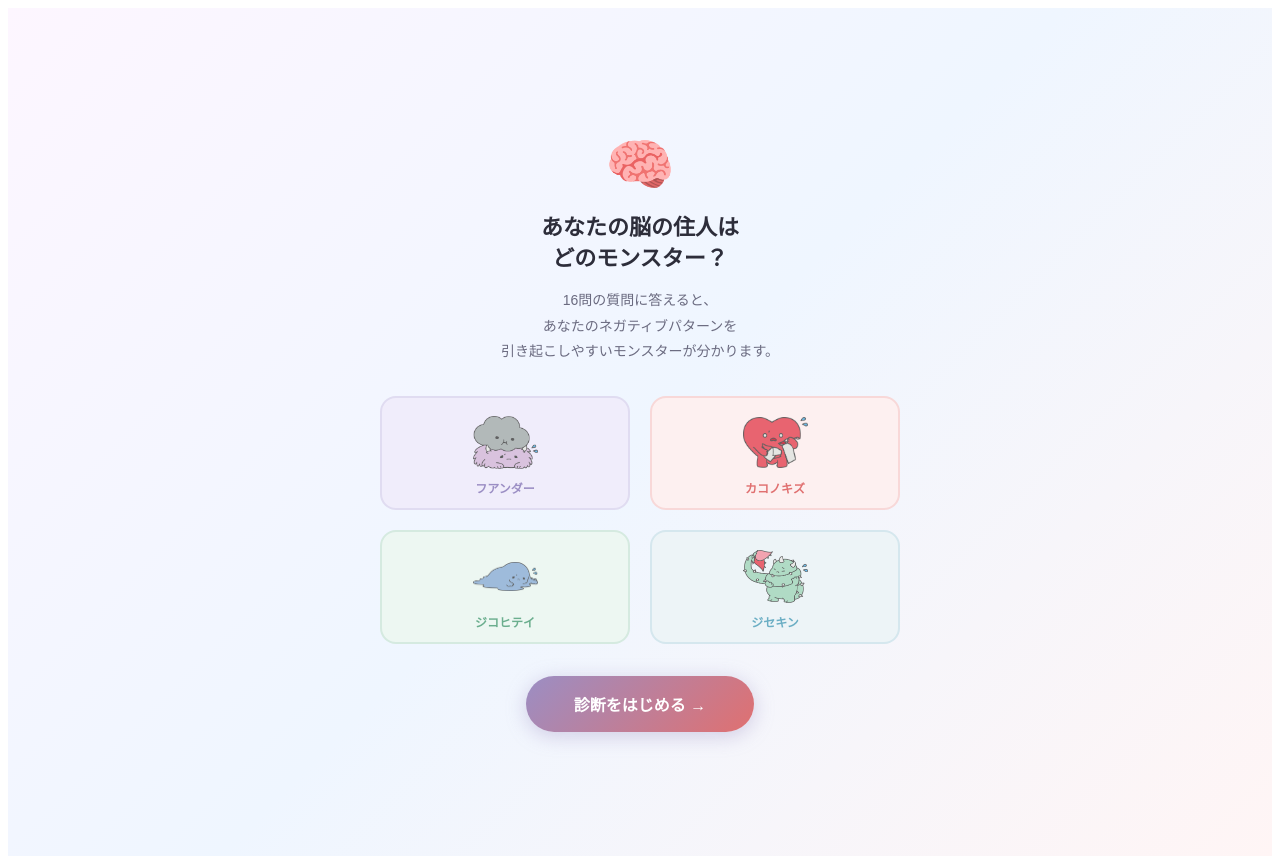
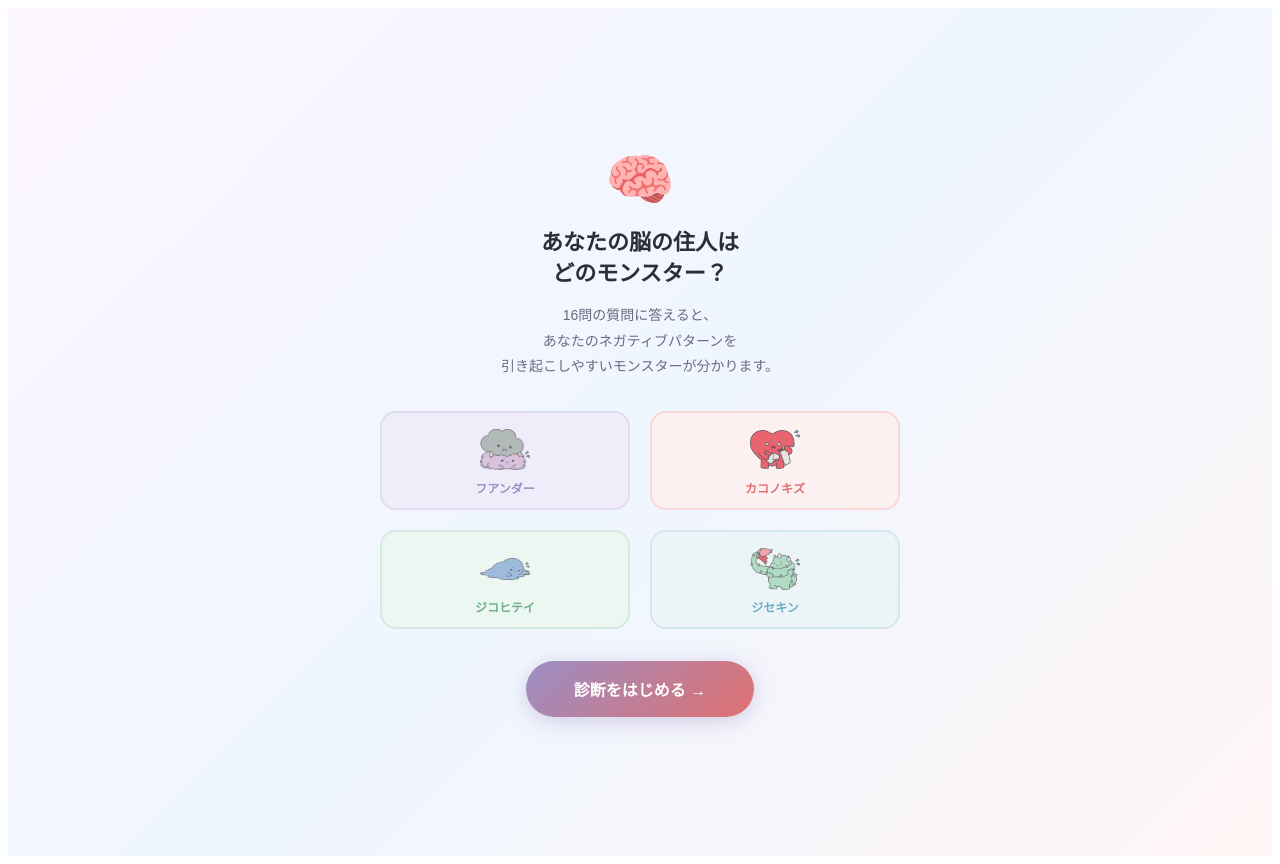
Before and after one commit to blueapple373-png/monster-shindan, a React (Vite) app: page / in a window 1280 px wide. Built offline with nearby package versions, Linux system fonts and the light colour scheme.

Commit message:
Update App.jsx

```diff
--- a/src/App.jsx
+++ b/src/App.jsx
@@ -113,7 +113,7 @@ export default function App() {
        <div style={{ display:"grid", gridTemplateColumns:"repeat(2, 1fr)", gap:20, marginBottom:32 }}>
   {Object.values(monsters).map(m=>(
     <div key={m.name} style={{ background:m.bg, border:`2px solid ${m.color}30`, borderRadius:16, padding:"12px 16px", textAlign:"center", boxSizing:"border-box" }}>
-      <img src={m.img} alt={m.name} style={{ width:65, height:65, objectFit:"contain", display:"block", margin:"0 auto" }} />
+      <img src={m.img} alt={m.name} style={{ width:50, height:50, objectFit:"contain", display:"block", margin:"0 auto" }} />
       <div style={{ fontSize:12, fontWeight:700, color:m.color, marginTop:4 }}>{m.name}</div>
     </div>
   ))}
```
